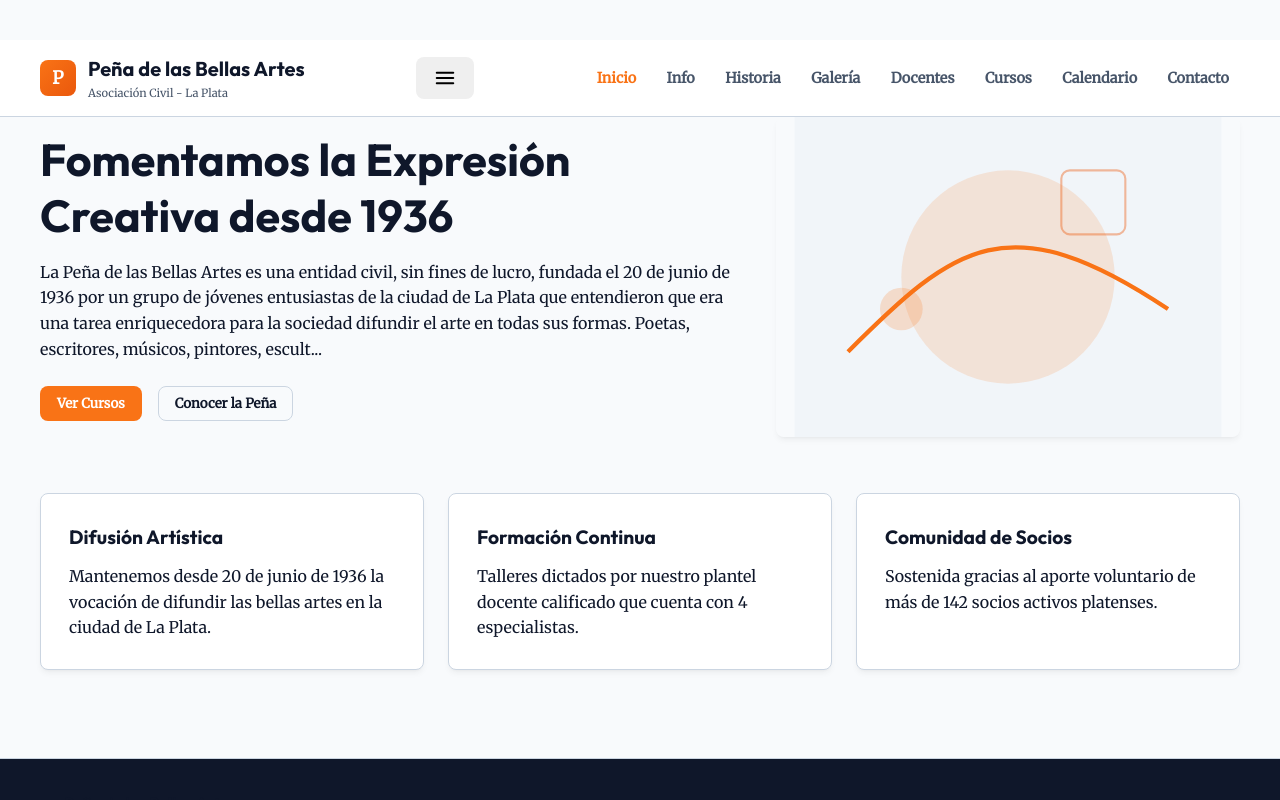
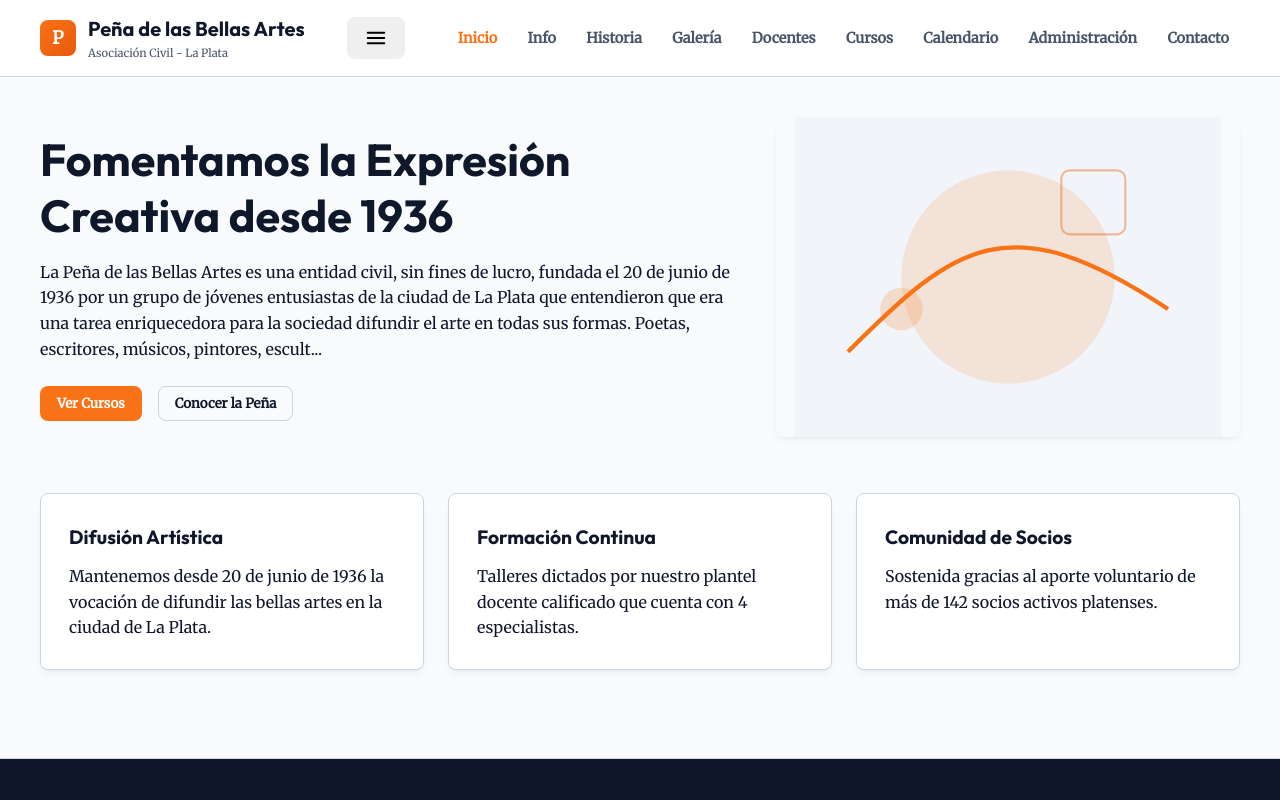
Before and after one commit to mhosan/penia, an Angular app: page / in a window 1280 px wide. Shown: the top 800 px of the page. Built offline with nearby package versions, Linux system fonts and the light colour scheme; a web font is replaced by a local one.

Commit message:
agregado boton Administracion

```diff
--- a/src/app/components/layout-classic/layout-classic.html
+++ b/src/app/components/layout-classic/layout-classic.html
@@ -24,6 +24,7 @@
           <li><span class="nav-link" [class.active]="state.currentClassicView() === 'teachers'" (click)="navigate('teachers')">Docentes</span></li>
           <li><span class="nav-link" [class.active]="state.currentClassicView() === 'courses'" (click)="navigate('courses')">Cursos</span></li>
           <li><a routerLink="/calendario" class="nav-link" style="text-decoration:none;">Calendario</a></li>
+          <li><span class="nav-link" [class.active]="state.currentClassicView() === 'admin'" (click)="navigate('admin')">Administración</span></li>
           <li><span class="nav-link" [class.active]="state.currentClassicView() === 'contact'" (click)="navigate('contact')">Contacto</span></li>
         </ul>
       </nav>
@@ -197,6 +198,11 @@
       </div>
     </section>
 
+    <!-- VISTA: ADMIN -->
+    <section class="classic-view view-sub-section" [class.active]="state.currentClassicView() === 'admin'">
+      <app-layout-admin></app-layout-admin>
+    </section>
+
     <!-- VISTA: CONTACTO -->
     <section class="classic-view view-sub-section" [class.active]="state.currentClassicView() === 'contact'">
       <h2 class="section-title accent-text">Contacto</h2>
--- a/src/app/components/layout-classic/layout-classic.ts
+++ b/src/app/components/layout-classic/layout-classic.ts
@@ -2,13 +2,14 @@ import { Component, inject, signal, computed, OnInit } from '@angular/core';
 import { CommonModule } from '@angular/common';
 import { FormsModule } from '@angular/forms';
 import { RouterLink } from '@angular/router';
+import { LayoutAdmin } from '../layout-admin/layout-admin';
 import { AppStateService, Course, GalleryItem, Registration } from '../../services/app-state.service';
 import { HISTORY_PARAGRAPHS } from '../../services/app-state.service';
 
 @Component({
   selector: 'app-layout-classic',
   standalone: true,
-  imports: [CommonModule, FormsModule, RouterLink],
+  imports: [CommonModule, FormsModule, RouterLink, LayoutAdmin],
   templateUrl: './layout-classic.html',
   styleUrl: './layout-classic.css',
 })
--- a/src/styles.css
+++ b/src/styles.css
@@ -474,7 +474,6 @@ button, .btn {
   background-color: var(--header-bg);
   border-bottom: 1px solid var(--border-color);
   position: sticky;
-  top: 40px; /* Debajo de la barra de control */
   z-index: 100;
 }
 
```
